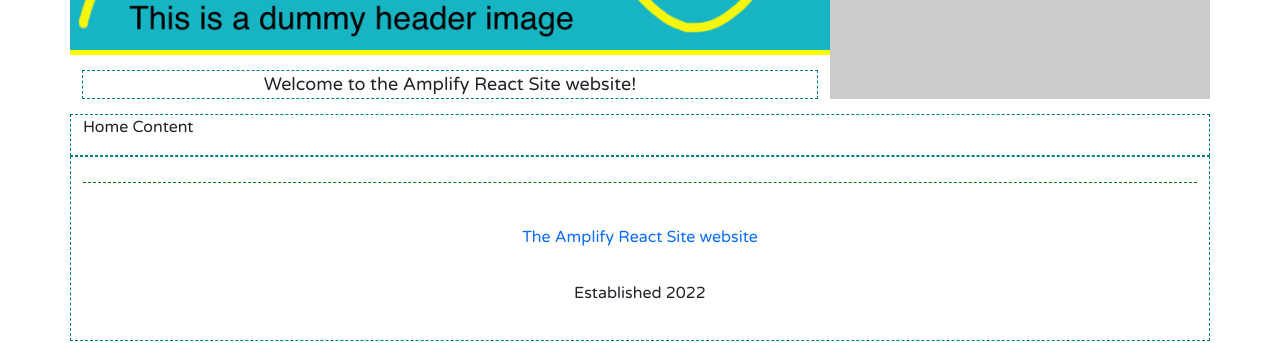
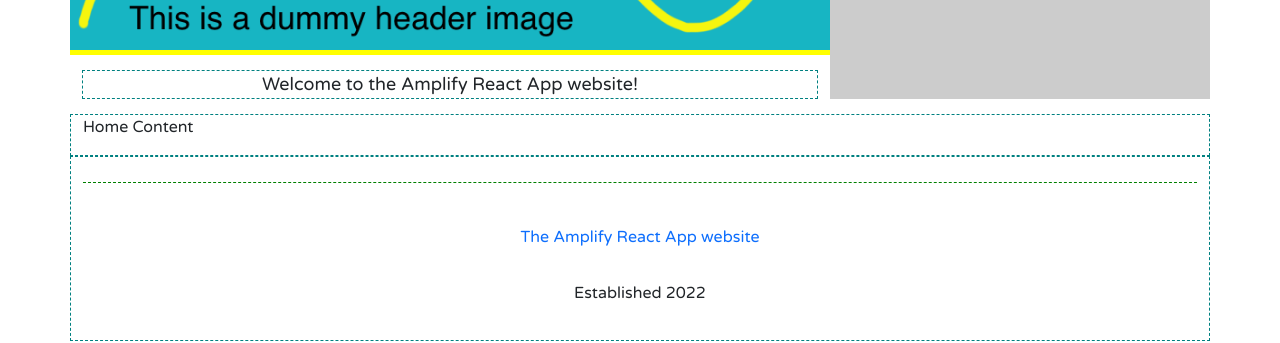
Before and after one commit to MattThommes/amplify-react-app, a React (Create React App) app: page / in a window 1280 px wide. Shown: the part 181-524 px from the top of the page. Built offline with nearby package versions, Linux system fonts and the light colour scheme; no server answers; what aws-amplify would draw is missing.

Commit message:
Updated site name

```diff
--- a/public/index.html
+++ b/public/index.html
@@ -7,7 +7,7 @@
     <meta name="theme-color" content="#000000" />
     <meta
       name="description"
-      content="Web site created using create-react-app"
+      content="Web site generated from create-react-app"
     />
     <link rel="apple-touch-icon" href="%PUBLIC_URL%/logo192.png" />
     <!--
@@ -24,7 +24,7 @@
       work correctly both with client-side routing and a non-root public URL.
       Learn how to configure a non-root public URL by running `npm run build`.
     -->
-    <title>React App</title>
+    <title>Amplify React App</title>
   </head>
   <body>
     <noscript>You need to enable JavaScript to run this app.</noscript>
--- a/src/App.js
+++ b/src/App.js
@@ -13,7 +13,7 @@ import {
     Link
 } from "react-router-dom";
 
-const SiteName = "Amplify React Site";
+const SiteName = "Amplify React App";
 
 function App() {
   return (
```
Also changed, not shown: public/manifest.json.
